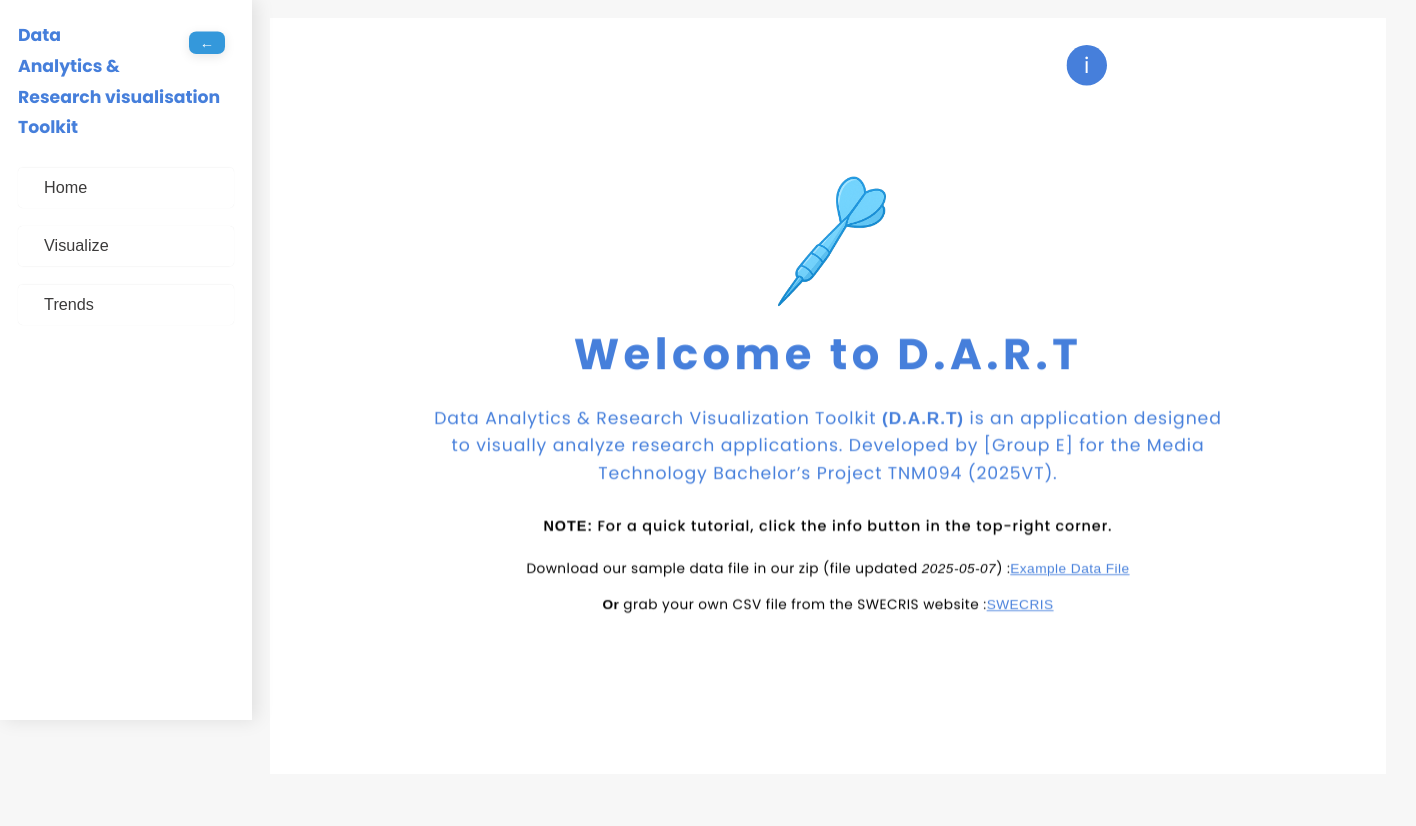
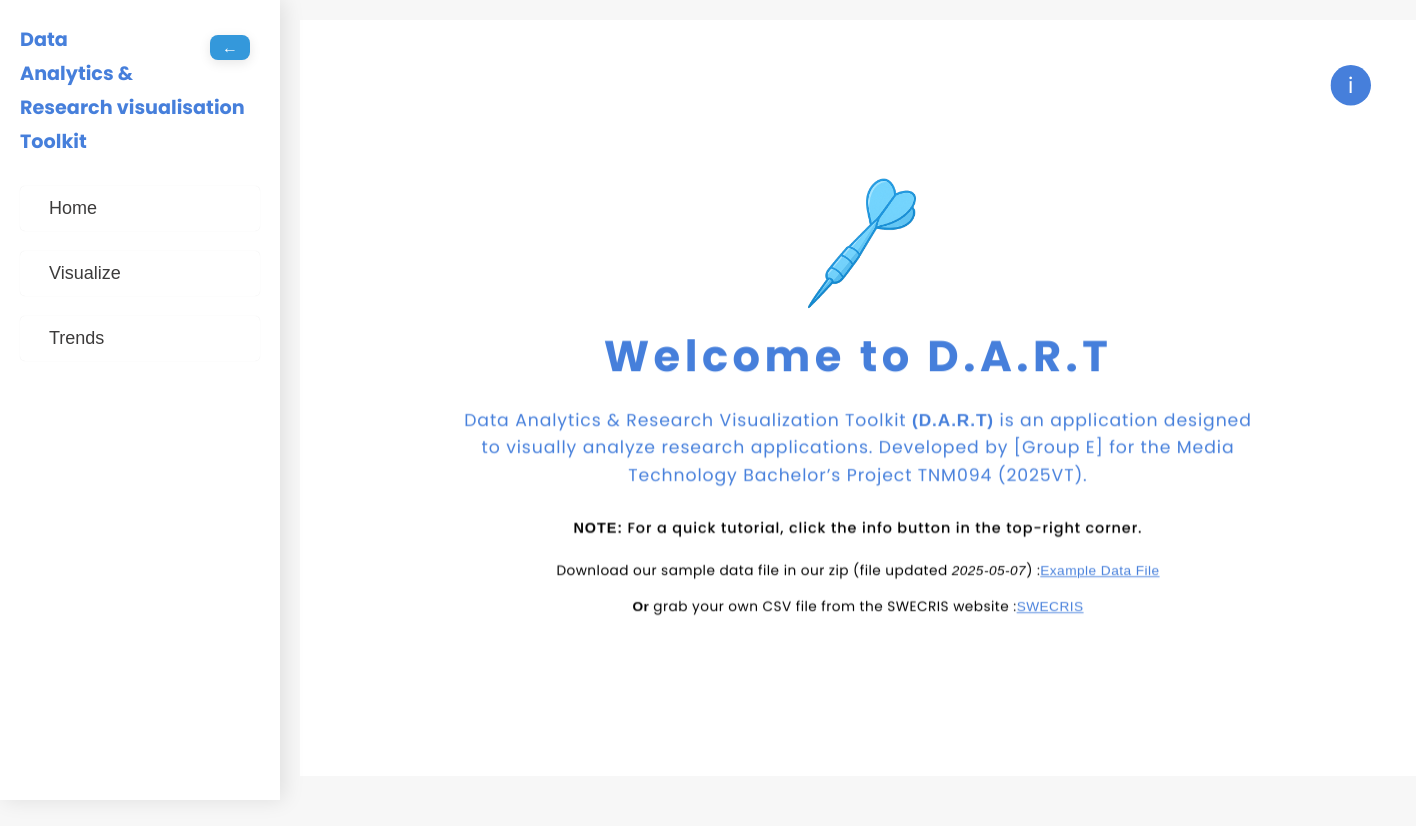
Before and after one commit to Hanokos/TNM094, a React (Create React App) app in the folder frontend/: page / in a window 1280 px wide. Shown: the top 826 px of the page, 1416 px wide, since content can reach past the window. Before the commit the page ends 800 px from the top, so only its background shows below. Built offline with nearby package versions, Linux system fonts and the light colour scheme.

Commit message:
fixed stuff

```diff
--- a/frontend/src/App.css
+++ b/frontend/src/App.css
@@ -12,14 +12,12 @@ body {
   min-height: 100vh;
   width: 100%;
   position: relative;
-  overflow: auto; /* Allow scrolling */
-  transform: scale(0.9);  /* Scale down everything by 10% */
-  transform-origin: top left;  /* Ensure the scaling is done from the top-left corner */
+  margin: 0;
+  overflow: hidden; /* Prevent any overflow */
+  height: 100vh; /* Ensure body takes full viewport height */
   display: flex;
   justify-content: center;
-  align-items: flex-start;
-  margin: 0;
-  height: 100vh; /* Ensure body takes full viewport height */
+  align-items: flex-start; /* Align content at the top */
 }
 
 /* Main Content Styles */
@@ -35,7 +33,8 @@ body {
   transition: margin-left 0.3s ease;
   width: 100%;
   max-width: 100%;
-  overflow-y: auto; /* Allow vertical scrolling */
+  transform: scale(0.9); /* Scale down content but not the container */
+  transform-origin: top left; /* Ensure the scaling is done from the top-left corner */
 }
 
 /* When sidebar is collapsed */
```
